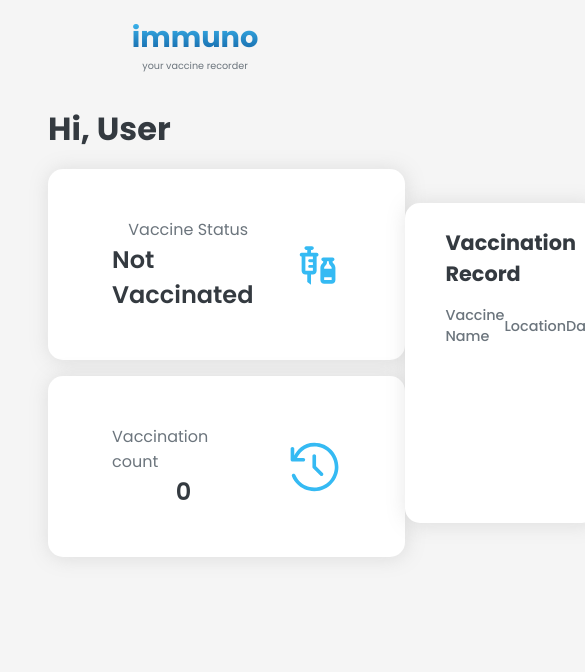
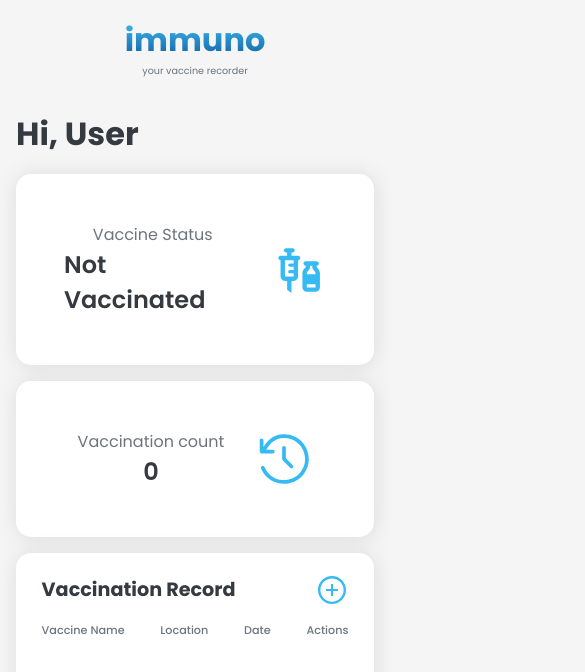
Before and after one commit to isipisii/immuno, a React (Vite) app: page / in a window 390 px wide. Shown: the top 672 px of the page, 585 px wide, since content can reach past the window. Built offline with nearby package versions, Linux system fonts and the light colour scheme.

Commit message:
responsive

```diff
--- a/index.html
+++ b/index.html
@@ -2,9 +2,8 @@
 <html lang="en">
   <head>
     <meta charset="UTF-8" />
-    <link rel="icon" type="image/svg+xml" href="/vite.svg" />
     <meta name="viewport" content="width=device-width, initial-scale=1.0" />
-    <title>Vite + React</title>
+    <title>immuno</title>
   </head>
   <body>
     <div id="root"></div>
--- a/src/components/EditModal.jsx
+++ b/src/components/EditModal.jsx
@@ -76,7 +76,7 @@ const EditModal = () => {
           />
         </div>
         <button type="submit" onClick={handleSubmit}>
-            Add
+            Update
         </button>
       </form>
     </div>
--- a/src/components/VaccineList.jsx
+++ b/src/components/VaccineList.jsx
@@ -55,7 +55,7 @@ const VaccineList = () => {
               id={index % 2 == 0 ? "alternate" : null}
               key={index}
             >
-              <h5 className="vaccine-name">
+              <h5 className="vaccine-name" id="vac-name">
                 <TbVaccine />
                 {vaccine.vaccineName}
               </h5>
--- a/src/index.css
+++ b/src/index.css
@@ -37,7 +37,7 @@ nav{
 }
 
 .logo{
-    font-size: 1.8rem;
+    font-size: 2rem;
     background: -webkit-linear-gradient(#44C6FC, #0b5498);
     -webkit-background-clip: text;
     -webkit-text-fill-color: transparent;
@@ -67,12 +67,20 @@ nav{
     padding: 1rem;
     justify-content: space-between;
     align-items: center;
+    gap: 1rem;
+}
+
+@media (max-width: 768px){
+    .vaccines-container{
+        flex-direction: column;
+    }
 }
 
 .card-container{
     display: flex;
     gap: 1rem;
     flex-direction: column;
+    width: 35%
 }
 
 .card{
@@ -80,10 +88,12 @@ nav{
     align-items: center;
     justify-content: center;
     padding: 3rem 4rem;
+    width: 100%;
     background-color: white;
     border-radius: var(--border-radius);
     box-shadow: 1px 1px 20px #88888839;
 }
+
 .card > div{
     display: flex;
     align-items: center;
@@ -121,9 +131,11 @@ nav{
     box-shadow: 1px 1px 20px #88888839;
 }
 
+
 .vaccine-list{
     padding: 1.5rem;
 }
+
 
 .vaclist-header{
     display: flex;
@@ -140,9 +152,39 @@ nav{
 
 }
 
+@media (max-width: 768px){
+    .vaccine-list{
+       width: 100%;
+       padding: 1.3rem .6rem;
+    }
+
+    .home-container{
+        padding: 1rem 0;
+        width: 100%;
+    }
+    .vaccine-list div h4{
+        font-size: 1.2rem;
+    }
+    .card-container{
+        width: 100%;
+    }
+    .card{
+        padding: 3rem;
+    }
+
+}
+
 .add-icon{
     color: var(--secondary-color);
     font-size: 2.5rem;
+}
+.add-icon:hover{
+    cursor: pointer;
+    color:#35baf3b3;
+}
+
+.add-icon:active{
+    scale: .9;
 }
 
 .vaccine-item-wrapper{
@@ -159,20 +201,22 @@ nav{
 .vaccine-record{
     display: flex;
     justify-content: space-between;
+    align-items: center;
     padding: 1rem;
     border-radius: 10px;
 }
 
-.vaccine-record .vaccine-name{
+#vac-name{
     color: var(--large-text-color);
-    font-size: .9rem;
+    font-size: .8rem;
     font-weight: 600;
     display: flex;
     align-items: center;
     gap: .2rem;
 }
 
-.vaccine-record .vaccine-location, .vaccine-record .vaccine-date{
+
+.vaccine-record .vaccine-location, .vaccine-record .vaccine-date, .vaccine-record .vaccine-name{
     color: var(--secondary-text-color);
     font-weight: 400;
     font-size: .9rem;
@@ -189,11 +233,13 @@ nav{
     padding: 0 1rem;
 }
 
+
 .vaccine-detail-name .detail-prop{
     font-size: .9rem;
     font-weight: 500;
     color: var(--secondary-text-color);
 }
+
 
 .actions-icon{
     display: flex;
@@ -213,6 +259,34 @@ nav{
 .delete-icon{
     color: red;
 }
+
+.delete-icon:active, .edit-icon:active{
+    scale: .9;
+}
+
+
+@media (max-width: 768px){
+    .vaccine-detail-name .detail-prop{
+        font-size: .7rem;
+    }
+    .vaccine-record .vaccine-location, .vaccine-record .vaccine-date, .vaccine-record .vaccine-name{
+        font-size: .65rem;
+    }
+    .add-icon{
+        font-size: 2rem;
+    }
+
+    .actions-icon{
+        display: flex;
+        align-items: center;
+    }
+
+    .edit-icon, .delete-icon{
+        font-size: 1rem;
+        cursor: pointer;
+    }
+}
+
 
 /* MODAL */
 .modal-overlay{
@@ -293,3 +367,43 @@ nav{
     cursor: pointer;
     background-color:#35baf3b3;
 }
+
+.modal button:active{
+    scale: .9;
+}
+
+
+@media (max-width: 768px){
+    .vaccine-detail-name .detail-prop{
+        font-size: .7rem;
+    }
+    .vaccine-record .vaccine-location, .vaccine-record .vaccine-date, .vaccine-record .vaccine-name{
+        font-size: .65rem;
+    }
+    .add-icon{
+        font-size: 2rem;
+    }
+
+    .actions-icon{
+        display: flex;
+        align-items: center;
+        gap: .2rem;
+    }
+
+    .edit-icon, .delete-icon{
+        font-size: 1rem;
+        cursor: pointer;
+    }
+    .modal{
+        width: 80%;
+    }
+
+    .modal h3{
+        font-size: 1.3rem;
+    }
+
+    .modal input,  .modal label, .modal button{
+        font-size: .9rem;
+    }
+
+}
--- a/src/pages/Home.jsx
+++ b/src/pages/Home.jsx
@@ -7,7 +7,6 @@ import AddModal from "../components/AddModal";
 import EditModal from "../components/EditModal";
 
 import { useSelector } from "react-redux";
-import { useDispatch } from "react-redux";
 
 const Home = () => {
   const { isOpen } = useSelector((state) => state.addModal);
```
Also changed, not shown: src/pages/VaccineItemDetails.jsx (deleted, +0 -13 lines).
